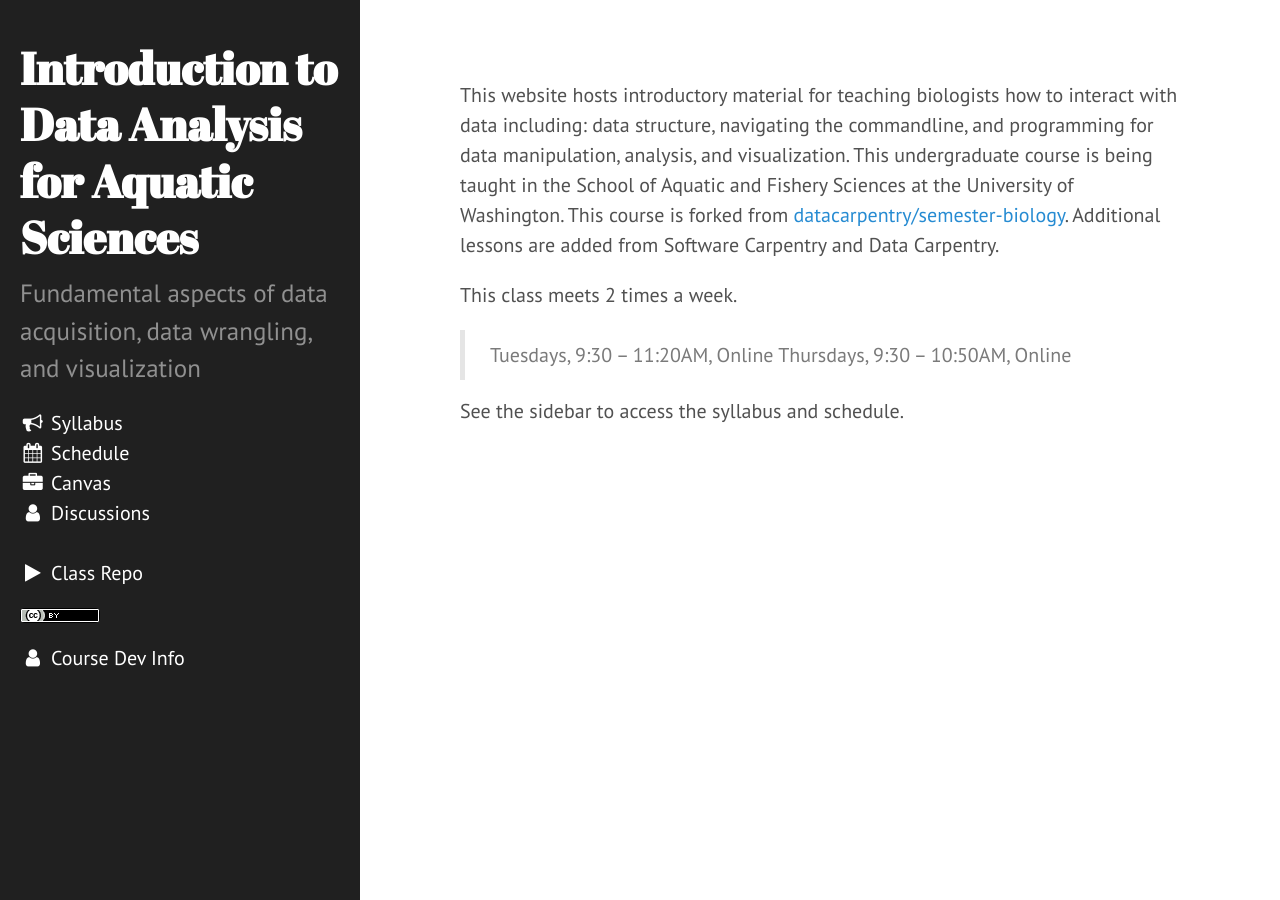
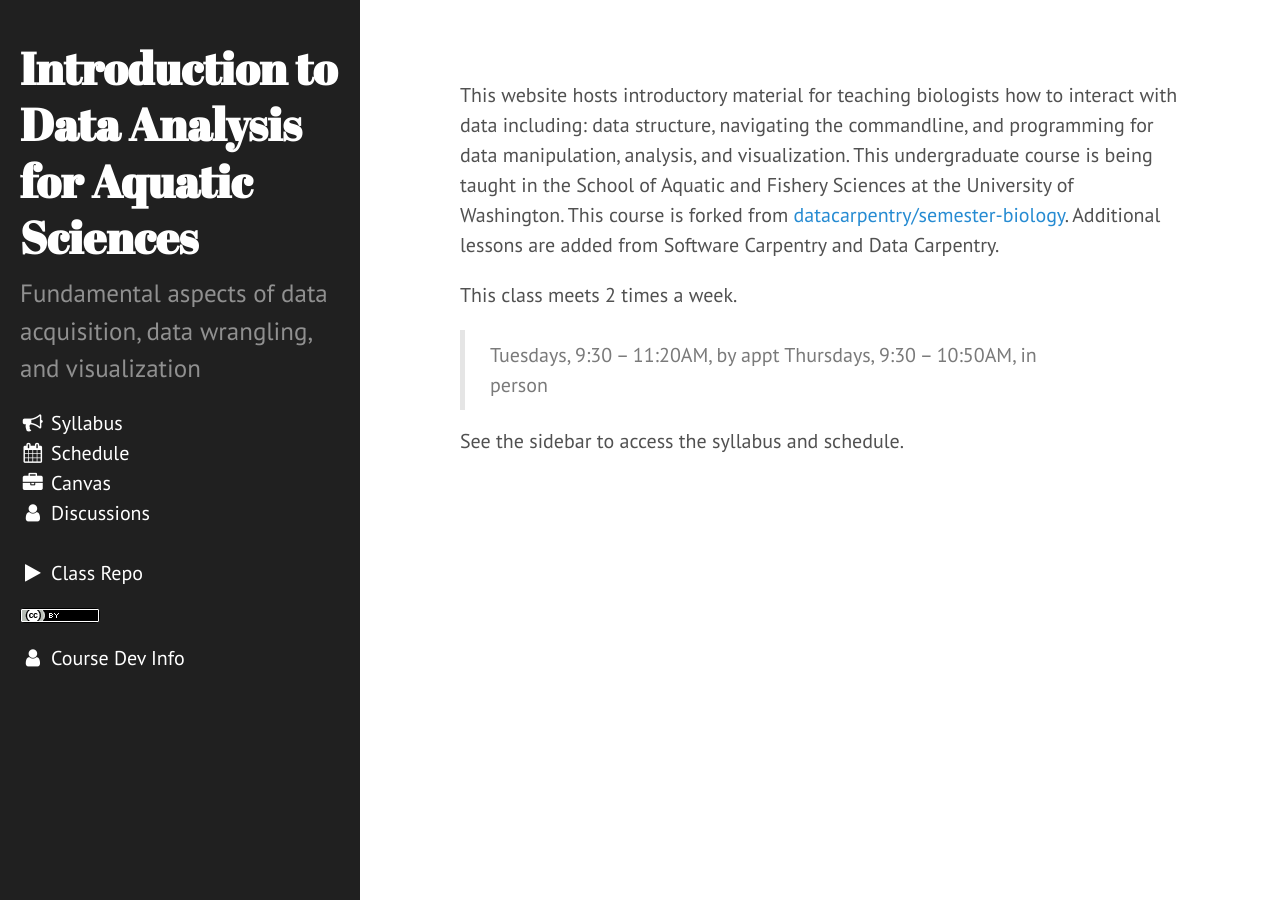
Before and after one commit to sr320/course-fish274-2021, a Jekyll site: the page built from index.md, in a window 1280 px wide. Built offline with Jekyll 4.4.1, drawn with Linux system fonts in a browser that asks for light colours; nearby versions of some CDN libraries.

Commit message:
in person

```diff
--- a/index.md
+++ b/index.md
@@ -7,7 +7,7 @@ interact with data including: data structure, navigating the commandline, and pr
 Additional lessons are added from Software Carpentry and Data Carpentry.
 
 This class meets 2 times a week.
->Tuesdays, 9:30 – 11:20AM, Online
->Thursdays, 9:30 – 10:50AM, Online
+>Tuesdays, 9:30 – 11:20AM, by appt
+>Thursdays, 9:30 – 10:50AM, in person
 
 See the sidebar to access the syllabus and schedule.
```
